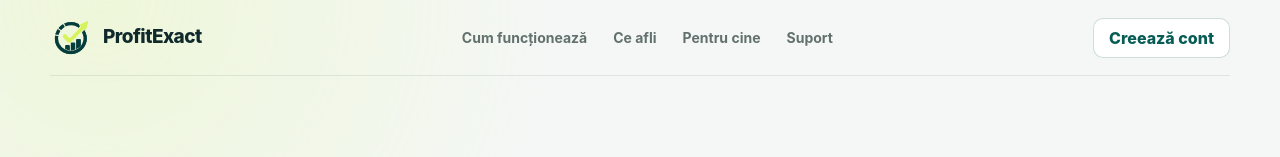
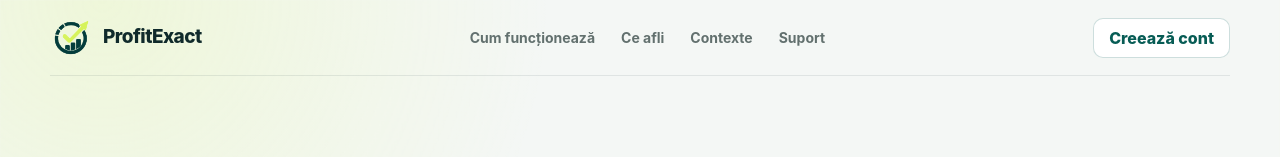
Before and after one commit to GeorgeMano/ProfitExact-Project-s-Repository, a Next.js app: page / in a window 1280 px wide. Shown: the top 157 px of the page. Built offline with nearby package versions, Linux system fonts and the light colour scheme; no server answers.

Commit message:
fix: align activity work contexts

```diff
--- a/src/components/landing-page.tsx
+++ b/src/components/landing-page.tsx
@@ -21,7 +21,7 @@ export function LandingPage({ onCreateAccount }: { onCreateAccount: () => void }
         <nav aria-label="Navigare principală">
           <a href="#cum-functioneaza">Cum funcționează</a>
           <a href="#ce-afli">Ce afli</a>
-          <a href="#pentru-cine">Pentru cine</a>
+          <a href="#pentru-cine">Contexte</a>
           <a href="#suport">Suport</a>
         </nav>
         <button className="landing-header-button" type="button" onClick={onCreateAccount}>Creează cont</button>
@@ -87,8 +87,8 @@ export function LandingPage({ onCreateAccount }: { onCreateAccount: () => void }
       </section>
 
       <section className="audience-section" id="pentru-cine">
-        <div><p className="landing-kicker">Un cont, contexte separate</p><h2>Pentru modul în care lucrezi tu.</h2><p>Poți avea un context de ridesharing și unul de delivery în același cont. Calculele rămân separate, fiindcă veniturile, comisioanele și costurile pot fi diferite.</p></div>
-        <div className="audience-cards"><article><span>Ridesharing</span><h3>Angajat prin flotă</h3><p>Bolt, Uber sau ambele, cu CIM, comision de flotă și regularizare săptămânală.</p></article><article><span>Ridesharing</span><h3>Propriul SRL/PFA</h3><p>Costurile administrative și fiscale vor fi adăugate numai după validarea regulilor reale.</p></article><article><span>Delivery</span><h3>Angajat sau SRL/PFA</h3><p>Glovo, Wolt și Bolt Food, într-un context calculat separat de ridesharing.</p></article></div>
+        <div><p className="landing-kicker">Un cont, contexte separate</p><h2>Aceleași două forme de lucru, pentru fiecare activitate.</h2><p>Poți avea un context de ridesharing și unul de delivery în același cont. În fiecare activitate alegi forma ta de lucru, iar calculele rămân separate.</p></div>
+        <div className="audience-cards"><article><span>Ridesharing</span><h3>Angajat prin flotă</h3><p>Bolt, Uber sau ambele, cu CIM, comision de flotă și regularizare săptămânală.</p></article><article><span>Ridesharing</span><h3>Propriul SRL/PFA</h3><p>Costurile administrative și fiscale sunt configurate pentru entitatea ta, după validarea regulilor reale.</p></article><article><span>Delivery</span><h3>Angajat prin flotă</h3><p>Glovo, Wolt, Bolt Food sau alte platforme, într-un context calculat separat de ridesharing.</p></article><article><span>Delivery</span><h3>Propriul SRL/PFA</h3><p>Veniturile și cheltuielile delivery sunt păstrate separat, cu regulile entității tale.</p></article></div>
       </section>
 
       <section className="transparency-section"><div><p className="landing-kicker light">Calcule clare</p><h2>Automatizarea te ajută să introduci datele. Nu inventează rezultatul.</h2></div><div><p>Motorul financiar folosește formule deterministe. Importul din screenshot sau PDF va extrage și structura valorile, dar nimic nu intră în calcul până când nu confirmi.</p><p>Introducerea manuală rămâne permanent disponibilă.</p></div></section>
```
